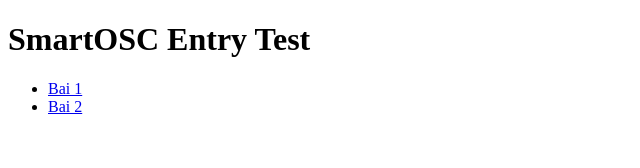
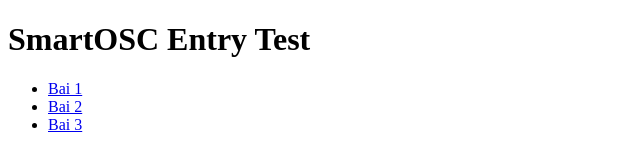
Before and after one commit to haond10adp/funnyIntershipTest, a plain HTML site: page index.html in a window 1280 px wide. Shown: the full height of the page, 0-640 px from the left. Drawn offline with Linux system fonts and the light colour scheme.

Commit message:
add bai3 link

```diff
--- a/index.html
+++ b/index.html
@@ -13,6 +13,7 @@
     <ul>
       <li><a href="bai1/index.html">Bai 1</a></li>
       <li><a href="bai2/index.html">Bai 2</a></li>
+      <li><a href="bai3/index.html">Bai 3</a></li>
     </ul>
   </nav>
 </body>
```
